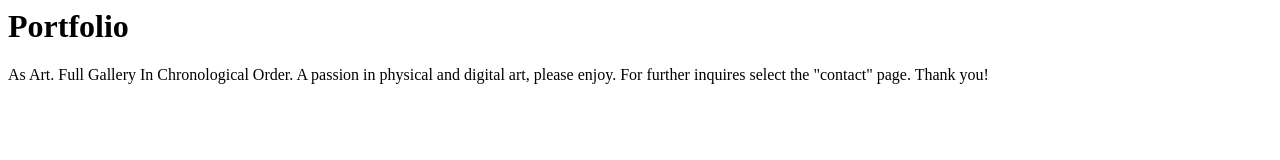
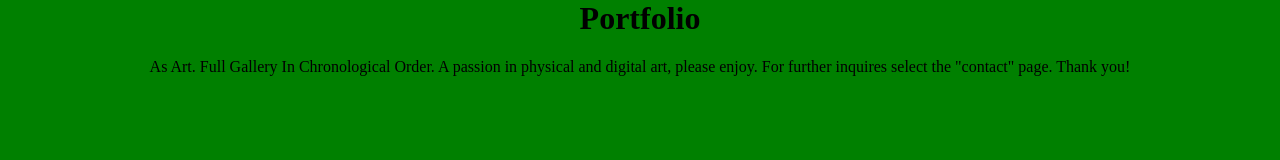
Before and after one commit to ads46/Portfolio, a plain HTML site: page index.html in a window 1280 px wide. Drawn offline with Linux system fonts and the light colour scheme.

Commit message:
portfilio

```diff
--- a/index.html
+++ b/index.html
@@ -4,6 +4,7 @@
     <meta http-equiv="X-UA-Compatible" content="IE=edge">
     <meta name="viewport" content="width=device-width, initial-scale=1.0">
     <title>Document</title>
+    <link rel="stylesheet" href="styles.css">
 </head>
 <body>
     <h1>Portfolio</h1>
--- /dev/null
+++ b/styles.css
@@ -0,0 +1,5 @@
+body {
+    margin: 0%;
+    background: green;
+    text-align: center;
+}
```
